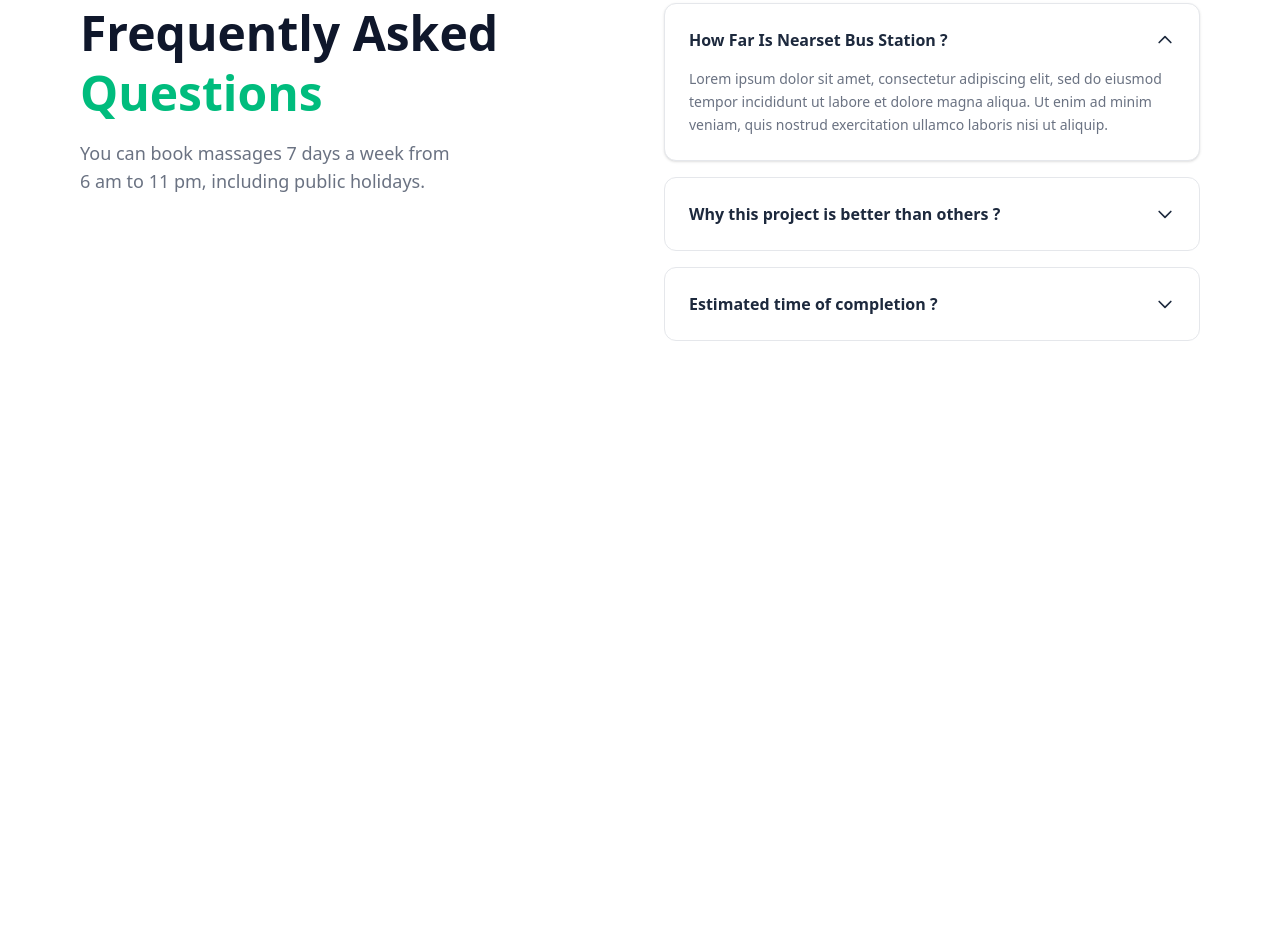
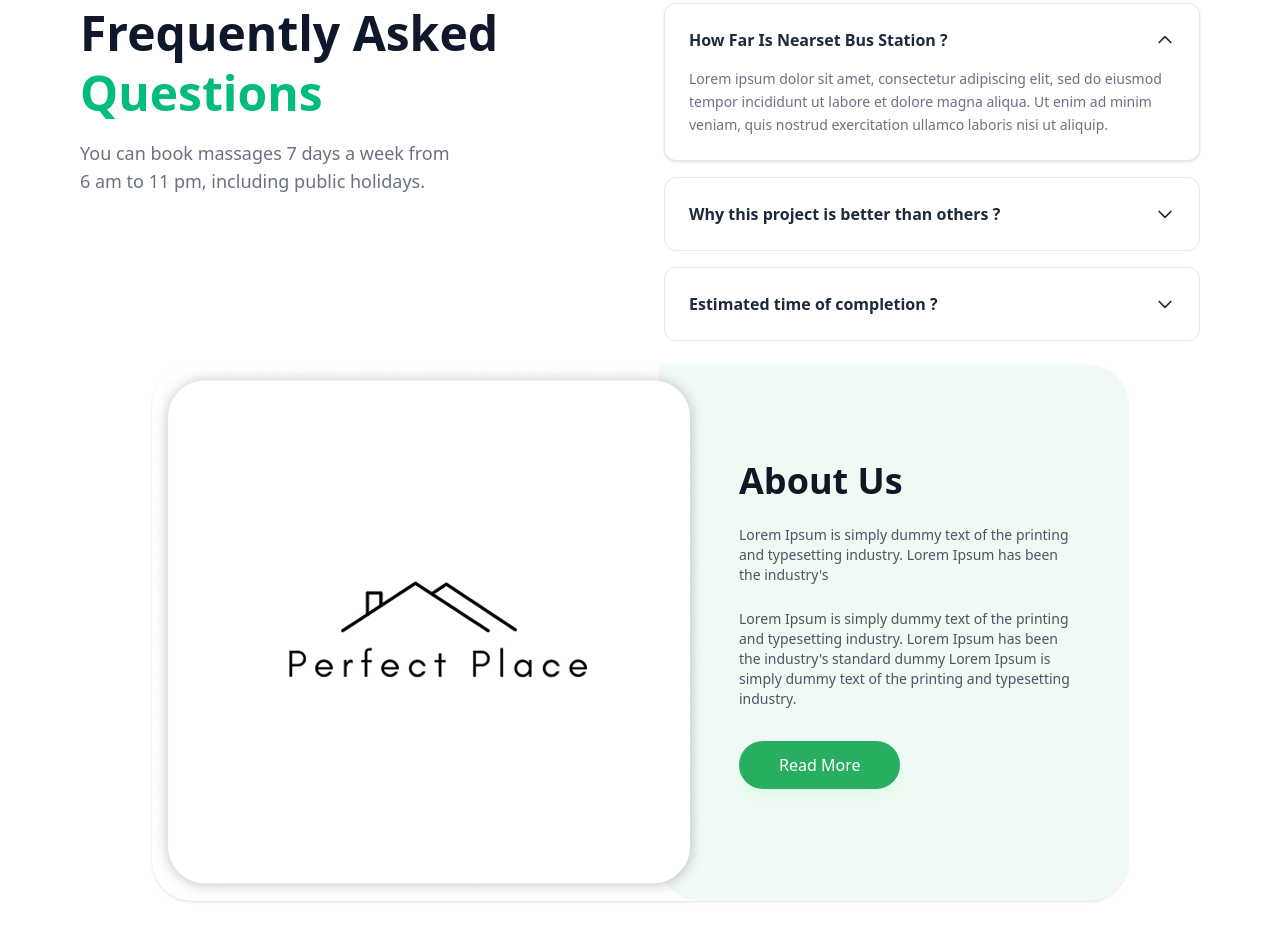
Before and after one commit to kosimovMuhammad/projectt, a website: page src/index-2.html in a window 1280 px wide. Shown: the part 2016-2957 px from the top of the page. Before the commit the page ends 2405 px from the top, so only its background shows below. Drawn offline with nearby package versions, Linux system fonts and the light colour scheme; files that its build step writes are made by us from their sources.

Commit message:
branch-2 section-5

```diff
--- a/src/index-2.html
+++ b/src/index-2.html
@@ -261,5 +261,30 @@
     </div>
   </div>
 </secton>
+
+<section class="max-w-5xl mx-auto p-6">
+  <div class="flex flex-col md:flex-row items-stretch overflow-hidden rounded-[40px] shadow-sm">
+    <img src="./Perfect Place 1.png" class="z-10" alt="">
+
+
+    <div class="bg-[#F0F9F4] w-full md:w-3/5 -mt-8  md:-ml-12 pt-16 pb-12 px-12 md:pl-20 flex flex-col justify-center rounded-[40px]">
+      <h3 class="text-4xl font-bold text-gray-900 mb-6">About Us</h3>
+
+      <div class="space-y-6 text-gray-600 leading-relaxed max-w-md">
+        <p class="text-sm">
+          Lorem Ipsum is simply dummy text of the printing and typesetting industry. Lorem Ipsum has been the industry's
+        </p>
+        <p class="text-sm">
+          Lorem Ipsum is simply dummy text of the printing and typesetting industry. Lorem Ipsum has been the industry's standard dummy Lorem Ipsum is simply dummy text of the printing and typesetting industry.
+        </p>
+      </div>
+
+      <button class="mt-8 bg-[#27AE60] text-white px-10 py-3 rounded-full w-fit font-medium hover:bg-[#219150] transition-colors shadow-lg shadow-green-100">
+        Read More
+      </button>
+    </div>
+
+  </div>
+</section>
 </body>
 </html>
```
Also changed, not shown: src/Perfect Place 1.png (added).
